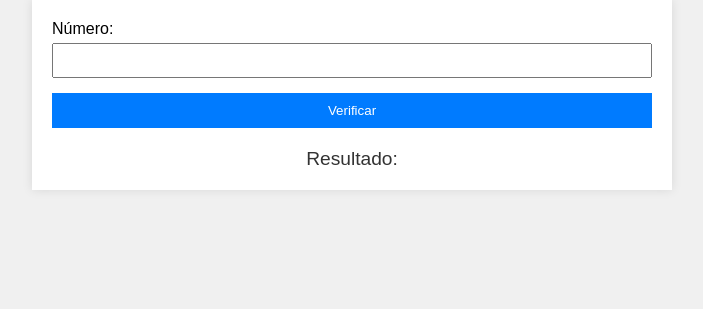
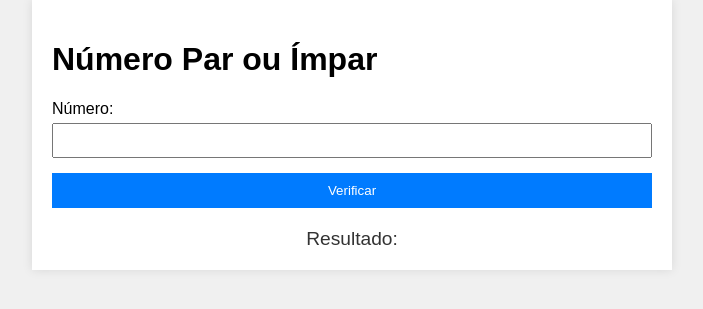
Before and after one commit to Johngarsjohn/exercicios-php, a PHP site: page / in a window 1280 px wide. Shown: the top 309 px of the page, without its empty margins (288-991 px from the left). Run offline with PHP 8.4, Linux system fonts and the light colour scheme.

Commit message:
3º commit - alterando conteúdo html adicionando um título

```diff
--- a/par_impar/index.php
+++ b/par_impar/index.php
@@ -12,6 +12,9 @@
 <body>
 
 	<div id="container">
+		<header>
+			<h1>Número Par ou Ímpar</h1>
+		</header>
 		<main class="corpo">
 			<form method="post" action="">
 				<div>
```
